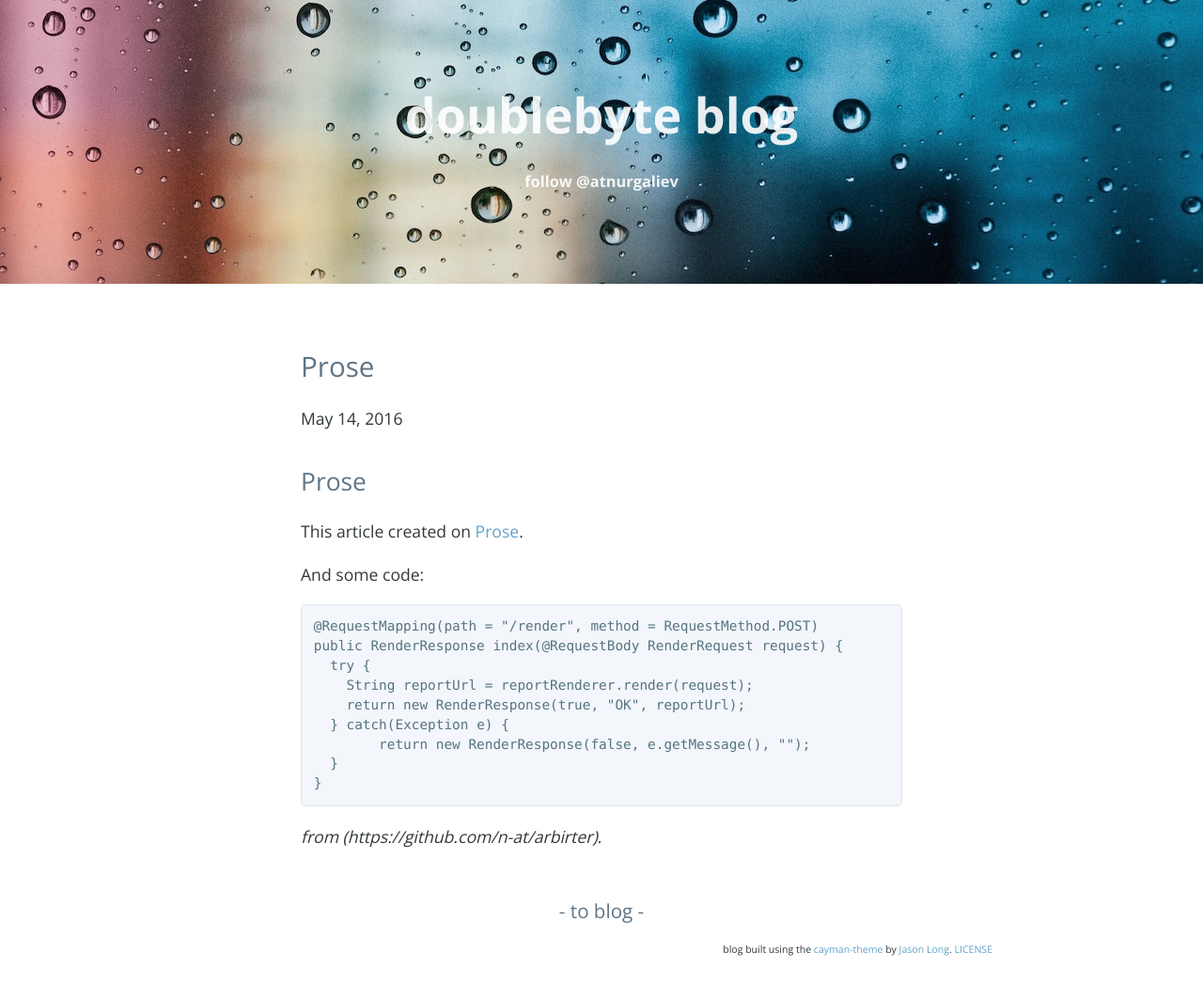
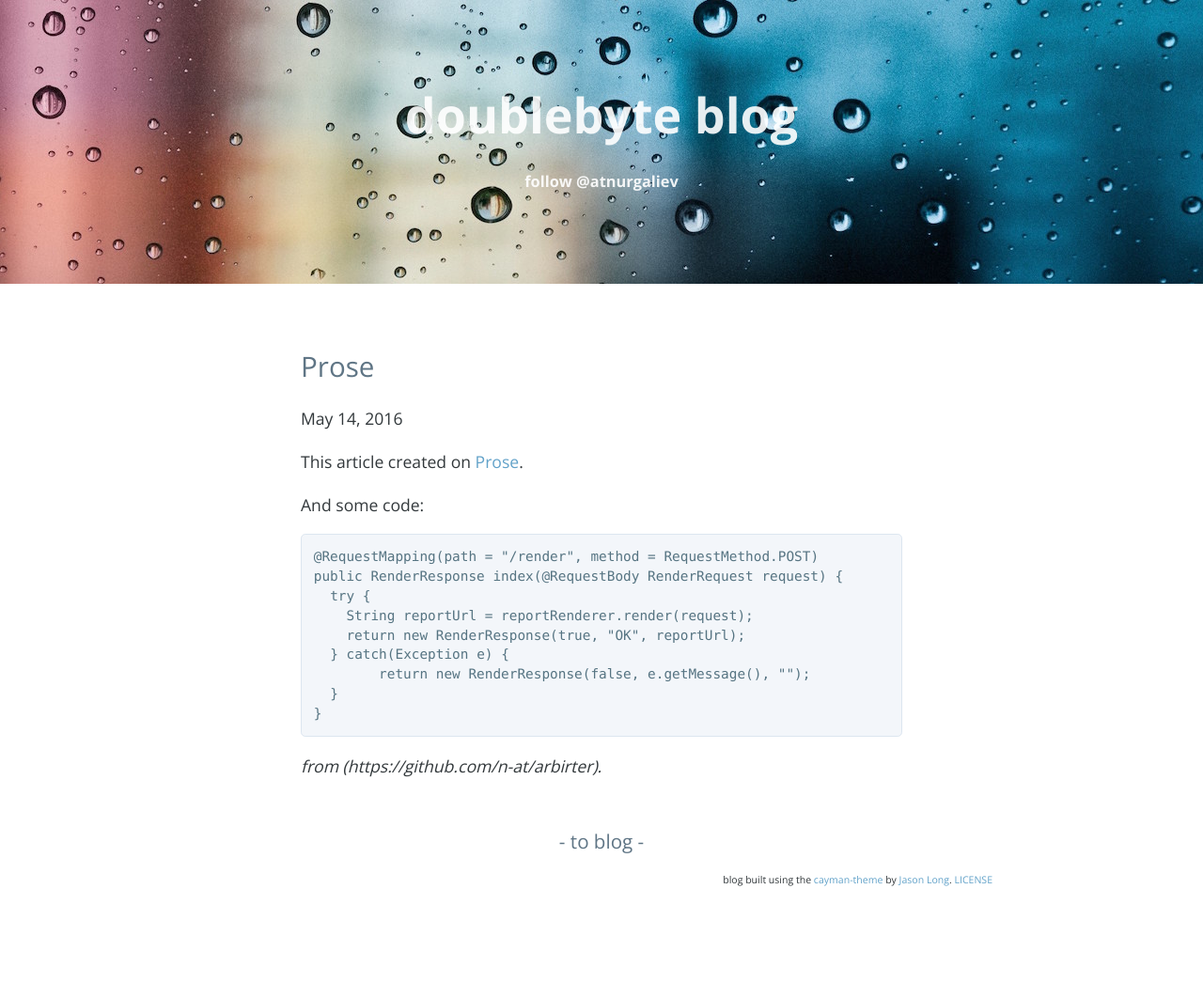
Before and after one commit to double-byte/double-byte.github.io, a Jekyll site: the page built from _posts/2016-05-14-prose.md, in a window 1280 px wide. Shown: the whole page at 94% size. Built offline with Jekyll 4.4.1, drawn with Linux system fonts in a browser that asks for light colours; after the commit the page ends 987 px from its top, so only the background shows below that.

Commit message:
Updated 2016-05-14-prose.md

```diff
--- a/_posts/2016-05-14-prose.md
+++ b/_posts/2016-05-14-prose.md
@@ -3,8 +3,6 @@ published: true
 layout: post
 title: Prose
 ---
-## Prose
-
 This article created on [Prose](http://prose.io).
 
 And some code:
```
